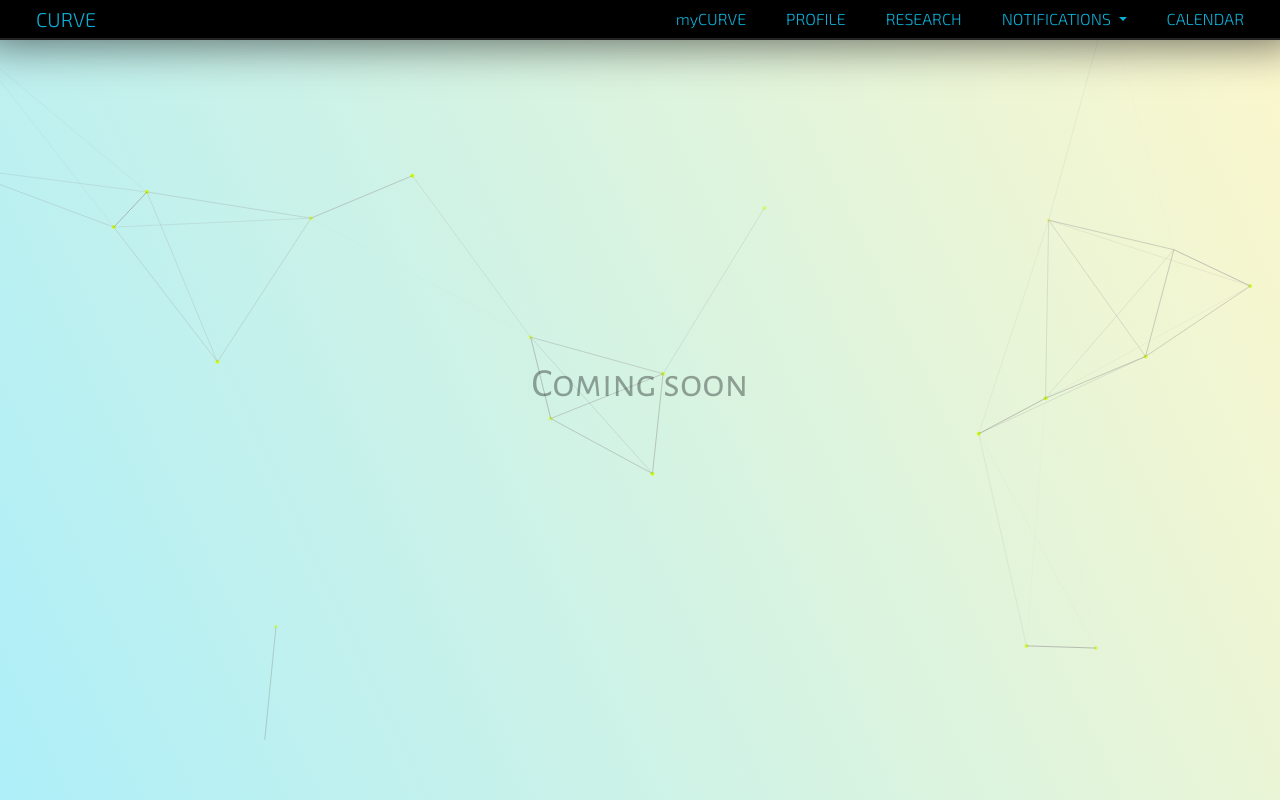
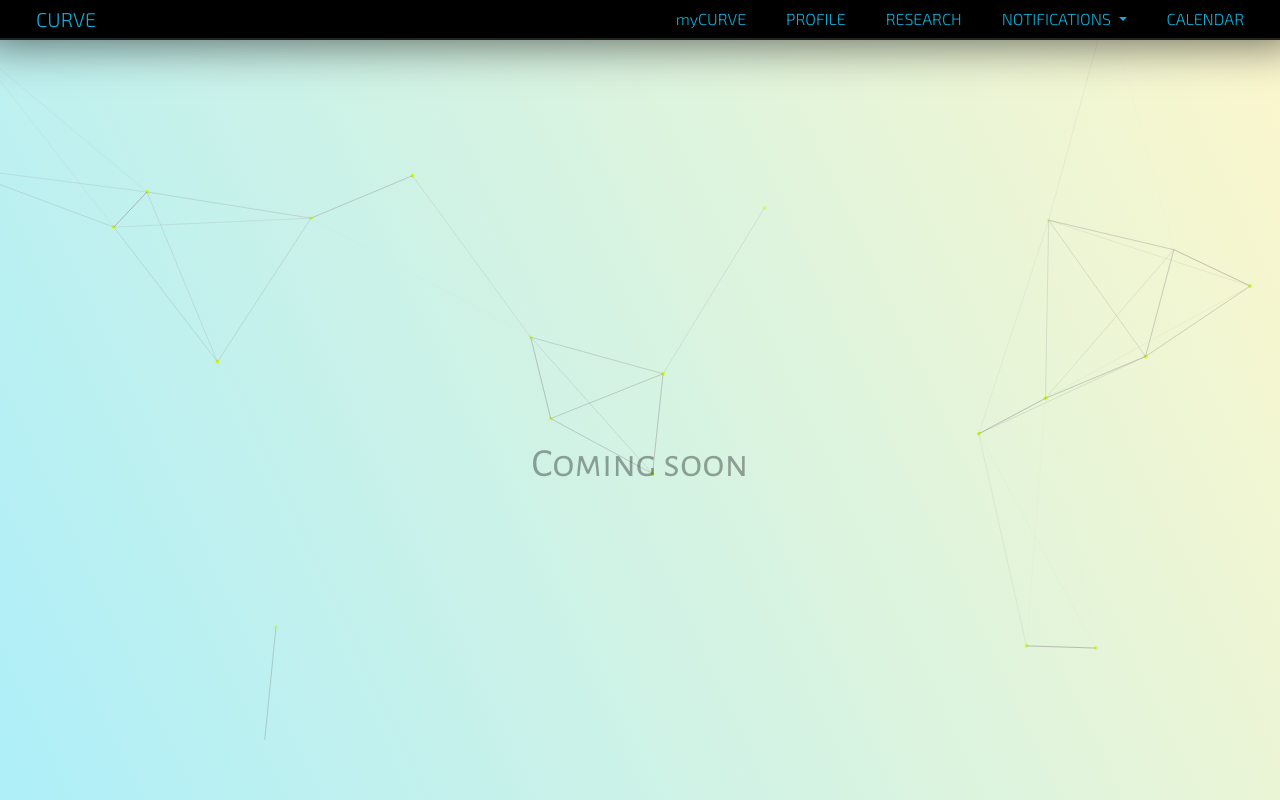
Before and after one commit to CURVE-RESEARCH/curve-research.github.io, a plain HTML site: page index.html in a window 1280 px wide. Drawn offline with nearby package versions, Linux system fonts and the light colour scheme.

Commit message:
Update style.css

```diff
--- a/css/style.css
+++ b/css/style.css
@@ -454,7 +454,7 @@ body {
 #coming-soon{
   user-select: none;
   position: absolute;
-  top: 45%;
+  top: 55%;
   color: rgba(0, 0, 0, 0.349);
   font-family: 'Alegreya Sans SC', sans-serif;
 }
```
